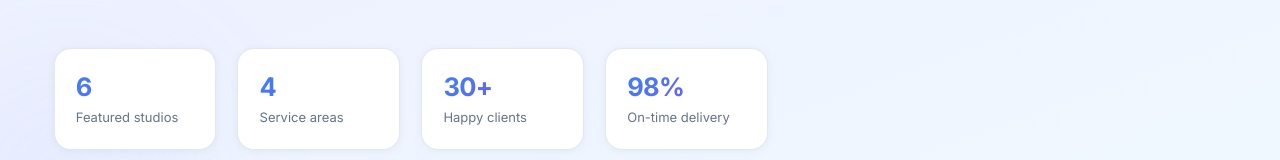
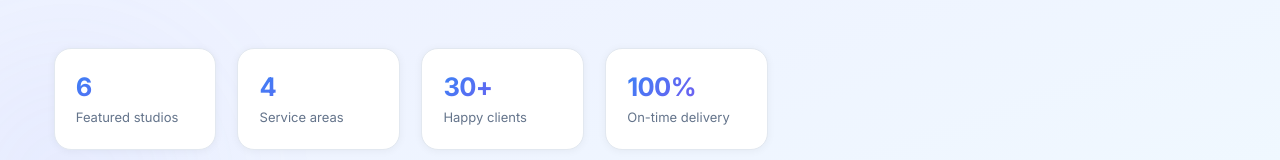
Before and after one commit to 21th-expert/cleanstack, a React (Vite) app in the folder client/: page /projects in a window 1280 px wide. Shown: the part 571-731 px from the top of the page. Built offline with nearby package versions, Linux system fonts and the light colour scheme; no server answers.

Commit message:
repaired Project page

```diff
--- a/client/src/pages/Projects.tsx
+++ b/client/src/pages/Projects.tsx
@@ -63,7 +63,7 @@ const stats = [
   { value: '6', label: 'Featured studios' },
   { value: '4', label: 'Service areas' },
   { value: '30+', label: 'Happy clients' },
-  { value: '98%', label: 'On-time delivery' },
+  { value: '100%', label: 'On-time delivery' },
 ];
 
 function ProjectImage({ src, alt, gradient, letter, bgGlow }: {
```
